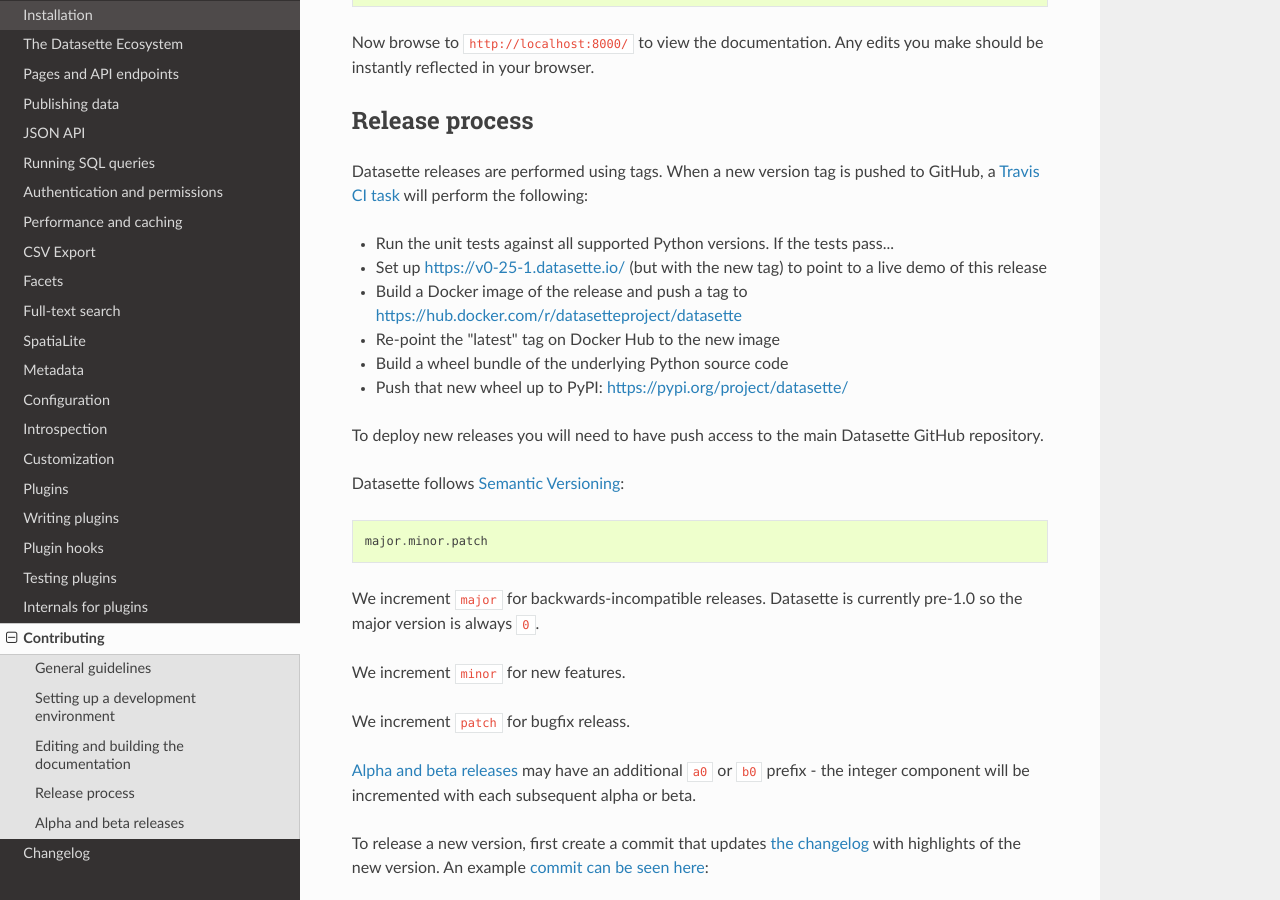
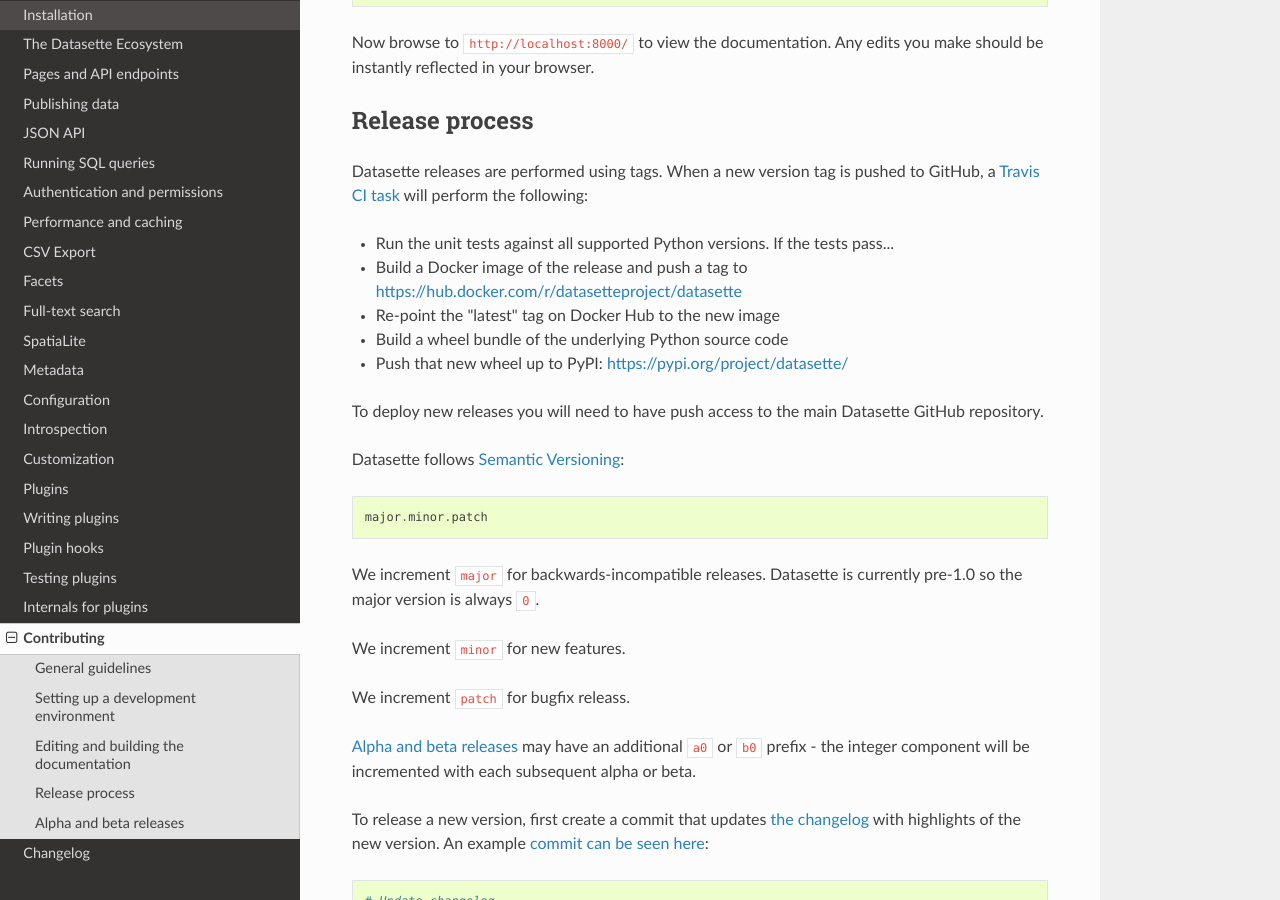
Before and after one commit to simonw/datasette, a Sphinx documentation site: the page built from docs/contributing.rst, in a window 1280 px wide and 900 px high, scrolled down 3475 px. Built offline with Sphinx 7.4.7 and the Read the Docs theme 2.0.0, drawn with Linux system fonts in a browser that asks for light colours.

Commit message:
Updated docs on what happens when a release goes out

```diff
--- a/docs/contributing.rst
+++ b/docs/contributing.rst
@@ -129,7 +129,6 @@
 Datasette releases are performed using tags. When a new version tag is pushed to GitHub, a `Travis CI task <https://github.com/simonw/datasette/blob/master/.travis.yml>`__ will perform the following:
 
 * Run the unit tests against all supported Python versions. If the tests pass...
-* Set up https://v0-25-1.datasette.io/ (but with the new tag) to point to a live demo of this release
 * Build a Docker image of the release and push a tag to https://hub.docker.com/r/datasetteproject/datasette
 * Re-point the "latest" tag on Docker Hub to the new image
 * Build a wheel bundle of the underlying Python source code
```
